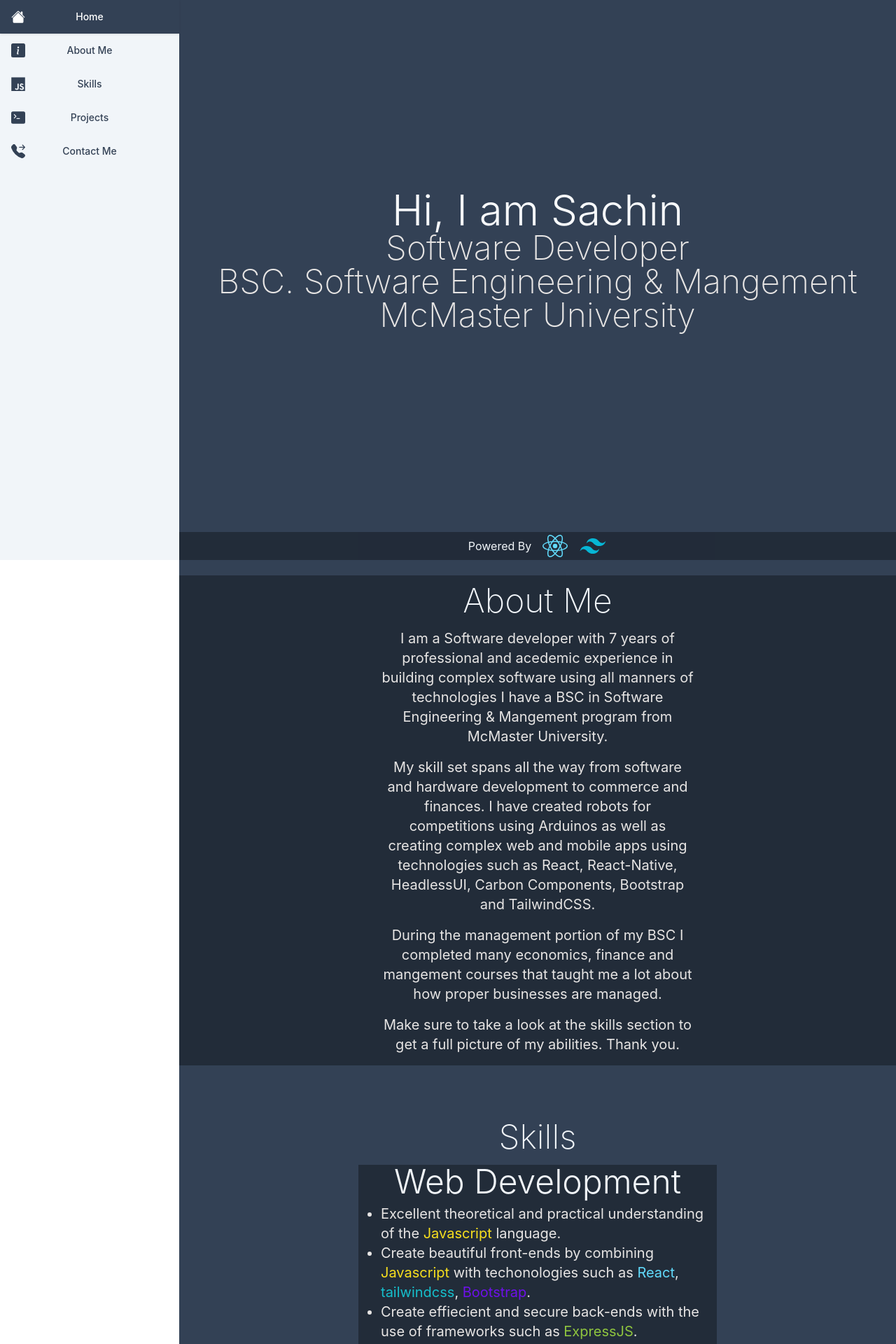
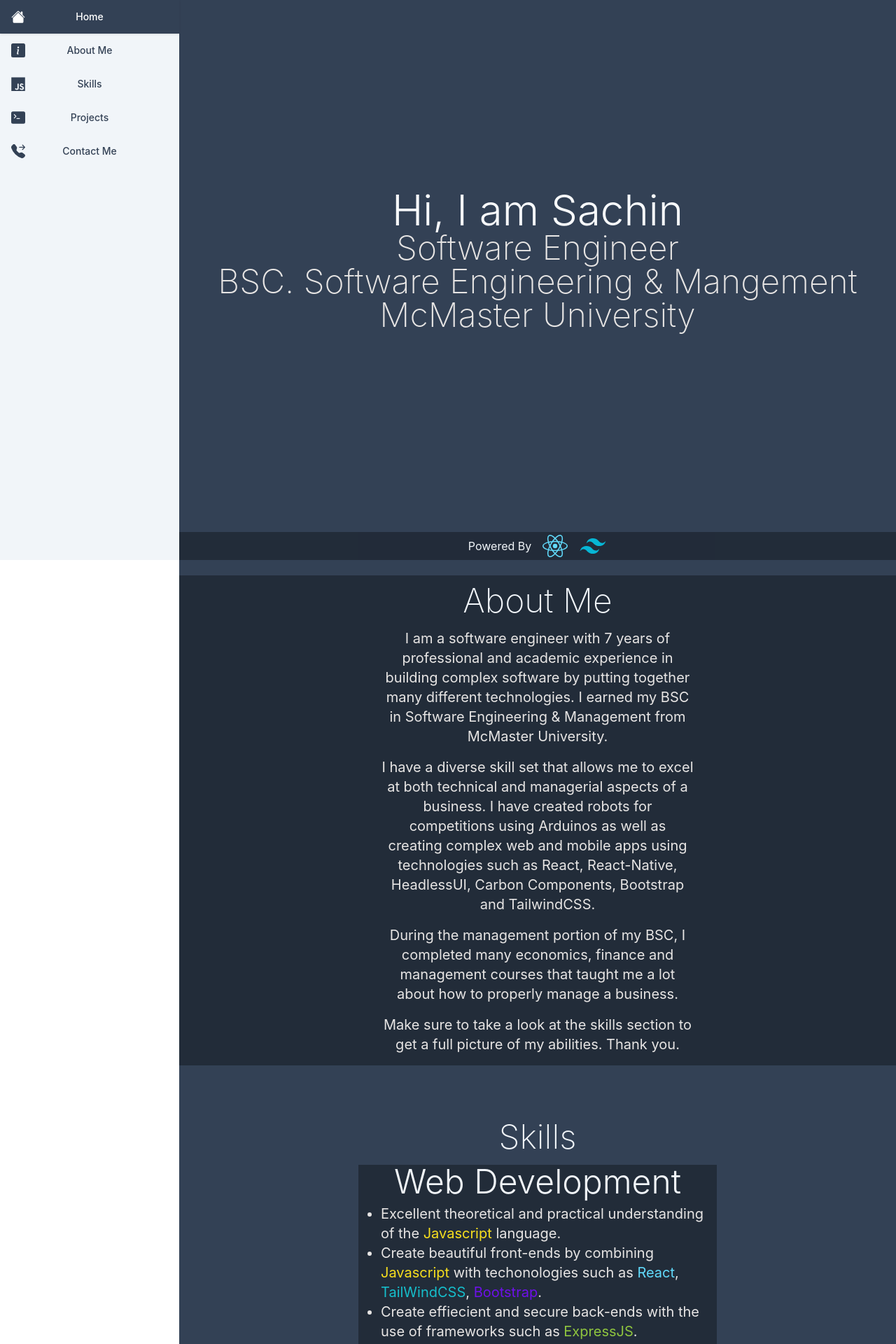
Before and after one commit to sachin12000/personal-website-v2, a React (Create React App) app: page / in a window 1280 px wide. Shown: the top 1920 px of the page at 70% size. Built offline with nearby package versions, Linux system fonts and the light colour scheme.

Commit message:
changed some grammar and spelling

```diff
--- a/src/components/Home.js
+++ b/src/components/Home.js
@@ -2,7 +2,7 @@ const Home = () => {
     return (
         <div className="flex flex-col items-center text-center">
             <h1 className="text-4xl sm:text-6xl text-slate-50 sm:font-light">Hi, I am Sachin</h1>
-            <h2 className="text-3xl sm:text-5xl text-stone-200 font-light sm:font-extralight">Software Developer</h2>
+            <h2 className="text-3xl sm:text-5xl text-stone-200 font-light sm:font-extralight">Software Engineer</h2>
             <h2 className="text-3xl sm:text-5xl text-stone-200 font-light sm:font-extralight">
                 <span>BSC. </span><br className="lg:hidden"/>
                 <span>Software Engineering </span><br className="lg:hidden"/>
--- a/src/components/Skills.js
+++ b/src/components/Skills.js
@@ -20,7 +20,7 @@ const Skills = () => {
                         </li>
                         <li>
                             Create beautiful front-ends by combining { jsYellowText } with techonologies such as&nbsp;
-                            { reactTealText }, { createColoredSpan('tailwindcss', 'text-tailwind-blue') },&nbsp;
+                            { reactTealText }, { createColoredSpan('TailWindCSS', 'text-tailwind-blue') },&nbsp;
                             { createColoredSpan('Bootstrap', 'text-bootstrap-purple') }.
                         </li>
                         <li>
@@ -63,7 +63,7 @@ const Skills = () => {
                             &nbsp;devices.
                         </li>
                         <li>
-                            Ability to diagnose problems using tools such as { createColoredSpan("multimeters", hardwareCyan) } and&nbsp;
+                            Ability to diagnose hardware problems using tools such as { createColoredSpan("multimeters", hardwareCyan) } and&nbsp;
                             { createColoredSpan("oscilloscopes", hardwareCyan) }.
                         </li>
                     </ul>
--- a/src/components/strings.js
+++ b/src/components/strings.js
@@ -1,14 +1,14 @@
 export const aboutMe = { para1:
-        'I am a Software developer with 7 years of professional and acedemic experience in' +
-        ' building complex software using all manners of technologies' +
-        ' I have a BSC in Software Engineering & Mangement program from McMaster University.',
+        'I am a software engineer with 7 years of professional and academic experience in' +
+        ' building complex software by putting together many different technologies.' +
+        ' I earned my BSC in Software Engineering & Management from McMaster University.',
     para2:
-        'My skill set spans all the way from software and hardware development to commerce and finances.' +
+        'I have a diverse skill set that allows me to excel at both technical and managerial aspects of a business.' +
         ' I have created robots for competitions using Arduinos as well as creating complex web and mobile apps using' +
         ' technologies such as React, React-Native, HeadlessUI, Carbon Components, Bootstrap and TailwindCSS.',
     para3:
-        'During the management portion of my BSC I completed many economics, finance and mangement courses that taught me a lot about' +
-        ' how proper businesses are managed.',
+        'During the management portion of my BSC, I completed many economics, finance and management courses that taught me a lot about' +
+        ' how to properly manage a business.',
     para4:
         'Make sure to take a look at the skills section to get a full picture of my abilities. Thank you.'
 };
```
